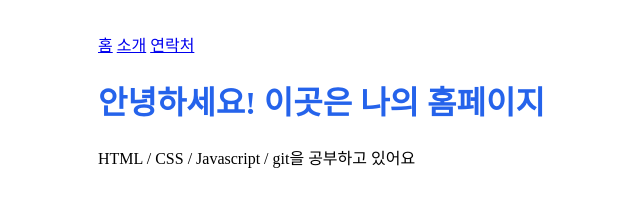
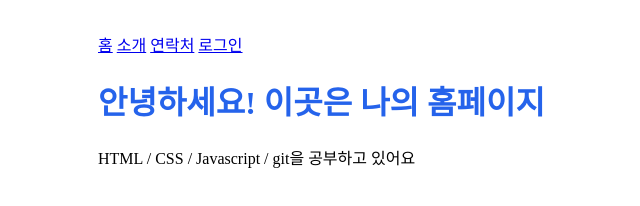
Before and after one commit to GyuS02/gittest, a plain HTML site: page index.html in a window 1280 px wide. Shown: the full height of the page, 142-782 px from the left. Drawn offline with Linux system fonts and the light colour scheme.

Commit message:
feat(index) : 로그인 링크추가

```diff
--- a/index.html
+++ b/index.html
@@ -11,6 +11,7 @@
       <a href="index.html">홈</a>
       <a href="about.html">소개</a>
       <a href="contact-page.html">연락처</a>
+      <a href="login-page.html">로그인</a>
     </nav>
     <h1>안녕하세요! 이곳은 나의 홈페이지</h1>
     <p>HTML / CSS / Javascript / git을 공부하고 있어요</p>
```
